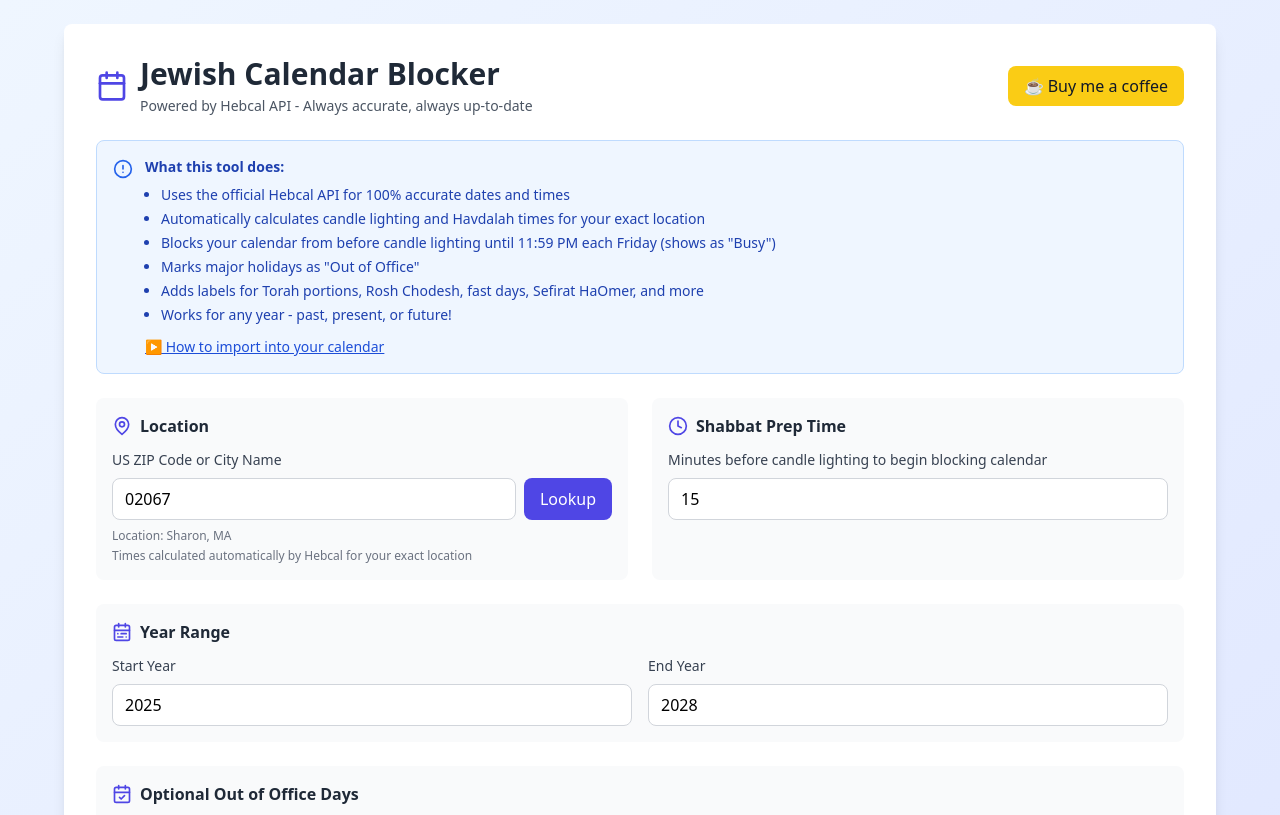
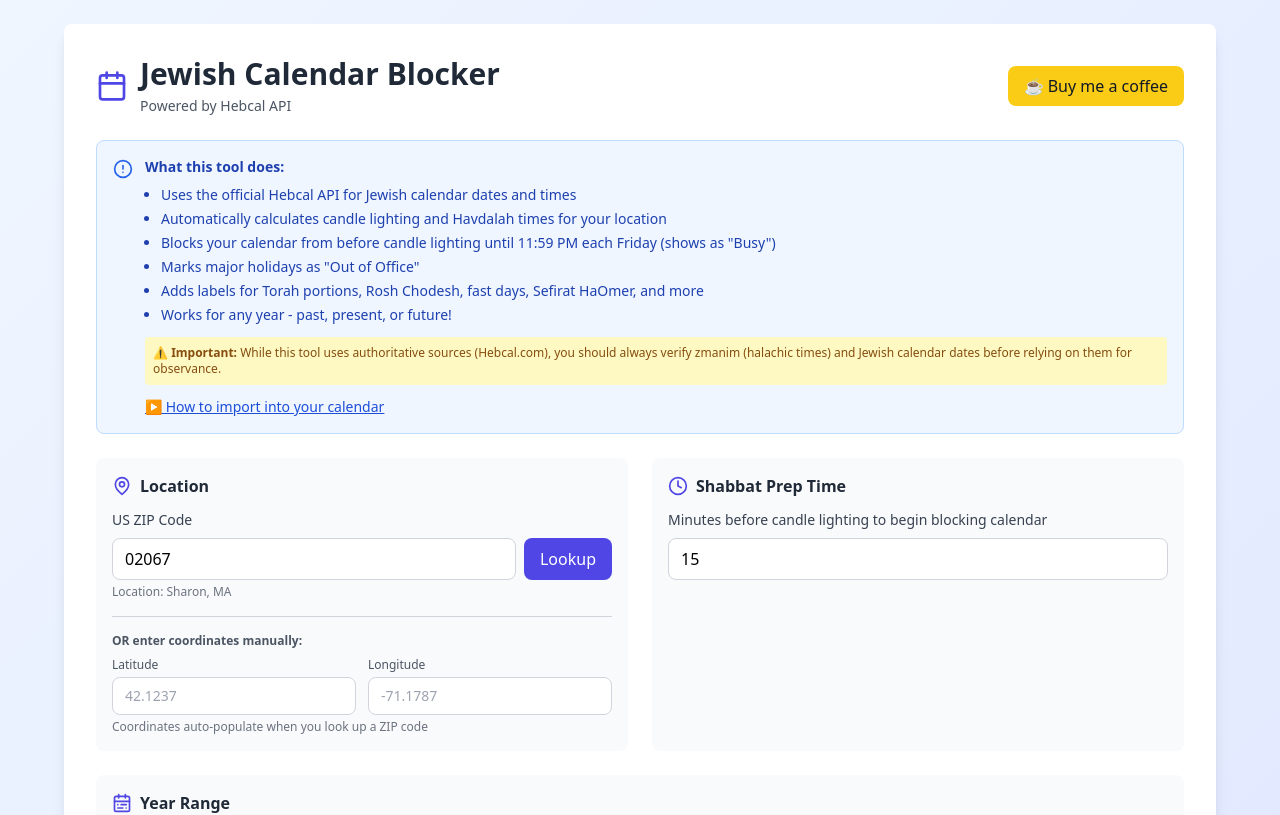
Before and after one commit to dan-s-w/jewish-calendar-blocker, a React (Vite) app: page / in a window 1280 px wide. Shown: the top 815 px of the page. Built offline with nearby package versions, Linux system fonts and the light colour scheme.

Commit message:
Enhance location lookup with coordinates support
Added latitude and longitude state management and updated location lookup logic to support coordinates.

```diff
--- a/src/App.jsx
+++ b/src/App.jsx
@@ -9,6 +9,8 @@ const ShabbatCalendarBlocker = () => {
 
   // Form state
   const [zipCode, setZipCode] = useState('02067');
+  const [latitude, setLatitude] = useState('');
+  const [longitude, setLongitude] = useState('');
   const [city, setCity] = useState('');
   const [locationName, setLocationName] = useState('Sharon, MA');
   const [lookingUpLocation, setLookingUpLocation] = useState(false);
@@ -47,6 +49,11 @@ const ShabbatCalendarBlocker = () => {
         const data = await response.json();
         if (data.location) {
           setLocationName(`${data.location.title}`);
+          // Auto-populate coordinates
+          if (data.location.latitude && data.location.longitude) {
+            setLatitude(data.location.latitude.toString());
+            setLongitude(data.location.longitude.toString());
+          }
         } else {
           setError('Location not found. Please try a different ZIP code or city name.');
         }
@@ -62,8 +69,8 @@ const ShabbatCalendarBlocker = () => {
   };
 
   const generateEvents = async () => {
-    if (!zipCode && !city) {
-      setError('Please enter a ZIP code or city name');
+    if (!zipCode && !latitude && !longitude) {
+      setError('Please enter a ZIP code or coordinates');
       return;
     }
 
@@ -72,7 +79,6 @@ const ShabbatCalendarBlocker = () => {
 
     try {
       const allEvents = [];
-      const query = zipCode || city;
 
       // Fetch data for each year
       for (let year = startYear; year <= endYear; year++) {
@@ -91,10 +97,18 @@ const ShabbatCalendarBlocker = () => {
           c: 'on',         // Candle lighting
           M: 'on',         // Havdalah
           o: 'on',         // Omer count
-          geo: 'zip',
-          zip: query,
           lg: 's'          // Sephardic transliteration
         });
+
+        // Use coordinates if provided, otherwise use ZIP
+        if (latitude && longitude) {
+          params.set('geo', 'pos');
+          params.set('latitude', latitude);
+          params.set('longitude', longitude);
+        } else {
+          params.set('geo', 'zip');
+          params.set('zip', zipCode);
+        }
 
         const url = `https://www.hebcal.com/hebcal?${params.toString()}`;
 
@@ -398,7 +412,7 @@ const ShabbatCalendarBlocker = () => {
             <Calendar className="w-8 h-8 text-indigo-600" />
             <div className="flex-1">
               <h1 className="text-3xl font-bold text-gray-800">Jewish Calendar Blocker</h1>
-              <p className="text-sm text-gray-600 mt-1">Powered by Hebcal API - Always accurate, always up-to-date</p>
+              <p className="text-sm text-gray-600 mt-1">Powered by Hebcal API</p>
             </div>
             <a
               href="https://buymeacoffee.com/danw"
@@ -416,13 +430,16 @@ const ShabbatCalendarBlocker = () => {
               <div className="text-sm text-blue-800">
                 <p className="font-semibold mb-2">What this tool does:</p>
                 <ul className="list-disc ml-4 space-y-1">
-                  <li>Uses the official Hebcal API for 100% accurate dates and times</li>
-                  <li>Automatically calculates candle lighting and Havdalah times for your exact location</li>
+                  <li>Uses the official Hebcal API for Jewish calendar dates and times</li>
+                  <li>Automatically calculates candle lighting and Havdalah times for your location</li>
                   <li>Blocks your calendar from before candle lighting until 11:59 PM each Friday (shows as "Busy")</li>
                   <li>Marks major holidays as "Out of Office"</li>
                   <li>Adds labels for Torah portions, Rosh Chodesh, fast days, Sefirat HaOmer, and more</li>
                   <li>Works for any year - past, present, or future!</li>
                 </ul>
+                <p className="mt-3 text-xs text-yellow-800 bg-yellow-100 p-2 rounded">
+                  ⚠️ <strong>Important:</strong> While this tool uses authoritative sources (Hebcal.com), you should always verify zmanim (halachic times) and Jewish calendar dates before relying on them for observance.
+                </p>
                 <button
                   onClick={() => setShowInstructions(!showInstructions)}
                   className="mt-3 text-blue-700 underline hover:text-blue-900 font-medium"
@@ -482,32 +499,58 @@ const ShabbatCalendarBlocker = () => {
                 <MapPin className="w-5 h-5 text-indigo-600" />
                 <h2 className="font-semibold text-gray-800">Location</h2>
               </div>
-              <label className="block text-sm text-gray-700 mb-2">US ZIP Code or City Name</label>
-              <div className="flex gap-2 mb-2">
+
+              <div className="mb-4">
+                <label className="block text-sm text-gray-700 mb-2">US ZIP Code</label>
+                <div className="flex gap-2">
                   <input
                     type="text"
                     value={zipCode}
-                  onChange={(e) => {
-                    setZipCode(e.target.value);
-                    setCity('');
-                  }}
+                    onChange={(e) => setZipCode(e.target.value)}
                     className="flex-1 px-3 py-2 border border-gray-300 rounded-lg"
-                  placeholder="02067 or Boston"
+                    placeholder="02067"
                   />
                   <button
                     onClick={lookupLocation}
-                  disabled={lookingUpLocation}
+                    disabled={lookingUpLocation || !zipCode}
                     className="px-4 py-2 bg-indigo-600 text-white rounded-lg hover:bg-indigo-700 disabled:bg-gray-400 transition-colors"
                   >
                     {lookingUpLocation ? '...' : 'Lookup'}
                   </button>
                 </div>
-              <p className="text-xs text-gray-500 mt-2">
-                {lookingUpLocation ? 'Looking up location...' : `Location: ${locationName}`}
+                <p className="text-xs text-gray-500 mt-1">
+                  {lookingUpLocation ? 'Looking up location...' : locationName ? `Location: ${locationName}` : 'Enter ZIP and click Lookup'}
                 </p>
+              </div>
+
+              <div className="pt-4 border-t border-gray-300">
+                <p className="text-xs text-gray-600 mb-2 font-semibold">OR enter coordinates manually:</p>
+                <div className="grid grid-cols-2 gap-3">
+                  <div>
+                    <label className="block text-xs text-gray-600 mb-1">Latitude</label>
+                    <input
+                      type="text"
+                      value={latitude}
+                      onChange={(e) => setLatitude(e.target.value)}
+                      className="w-full px-3 py-2 border border-gray-300 rounded-lg text-sm"
+                      placeholder="42.1237"
+                    />
+                  </div>
+                  <div>
+                    <label className="block text-xs text-gray-600 mb-1">Longitude</label>
+                    <input
+                      type="text"
+                      value={longitude}
+                      onChange={(e) => setLongitude(e.target.value)}
+                      className="w-full px-3 py-2 border border-gray-300 rounded-lg text-sm"
+                      placeholder="-71.1787"
+                    />
+                  </div>
+                </div>
                 <p className="text-xs text-gray-500 mt-1">
-                Times calculated automatically by Hebcal for your exact location
+                  Coordinates auto-populate when you look up a ZIP code
                 </p>
+              </div>
             </div>
 
             <div className="bg-gray-50 rounded-lg p-4">
@@ -563,6 +606,7 @@ const ShabbatCalendarBlocker = () => {
               <CalendarCheck className="w-5 h-5 text-indigo-600" />
               <h2 className="font-semibold text-gray-800">Optional Out of Office Days</h2>
             </div>
+            <p className="text-sm text-gray-600 mb-3">Check any of the following additional days that you'd like to mark as "Out of Office" in your calendar. Unchecked days will be added as labels only. (Major Holidays with Issur Melacha are always marked as "Out of Office")</p>
             <div className="grid md:grid-cols-2 lg:grid-cols-3 gap-3">
               {[
                 ['erevRoshHashana', 'Erev Rosh Hashana'],
```
Lines whose indentation alone changed are shown as unchanged.
